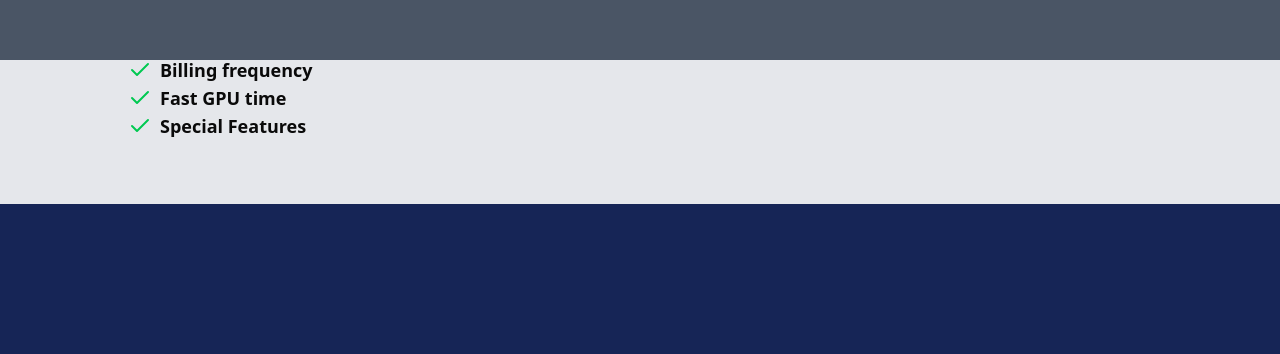
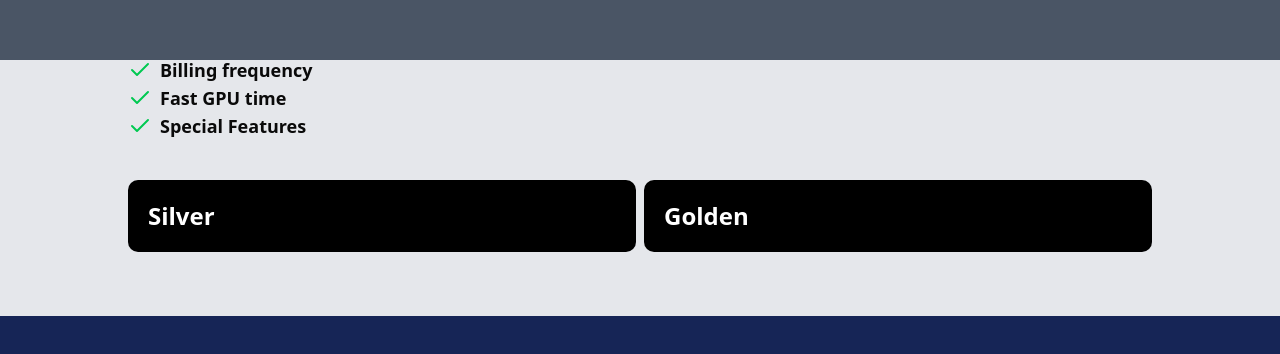
Before and after one commit to Keerthi-2025/PixelAura, a Next.js app: page / in a window 1280 px wide. Shown: the part 2340-2694 px from the top of the page. Built offline with nearby package versions, Linux system fonts and the light colour scheme.

Commit message:
Created PriceCard

```diff
--- a/components/Home/Price/Price.tsx
+++ b/components/Home/Price/Price.tsx
@@ -1,5 +1,7 @@
 import { Check } from 'lucide-react'
 import React from 'react'
+import PriceCard from './PriceCard'
+
 
 function Price() {
   return (
@@ -11,11 +13,11 @@ function Price() {
             <h1 className=' text-3xl md:text-4xl lg:text-6xl font-bold '>
                 Our Pricing Plans
             </h1>
-            <p className=' font-medium'>Higher resolution or more complex images cost more. <br/>What “high quality” means can vary across providers.<br/>
+            <p className=' font-medium'>Higher resolution or more complex images cost more. <br/> What “high quality” means can vary across providers.<br/>
                 Some services use a credit or token system, where you pay <br/>for tokens or credits and each generation uses some amount. <br/>Others are flat subscription with limits.
             </p>
             <div>
-                <div className='flex items-center space-x-2'>
+                   <div className='flex items-center space-x-2'>
                     <Check className='text-green-500 w-6 h-6 '/>
                     <p className='text-lg font-semibold'>Quality vs. Resolution</p>
                     </div>
@@ -28,24 +30,37 @@ function Price() {
                  <div className='flex items-center space-x-2'>
                     <Check className='text-green-500 w-6 h-6 '/>
                     <p className='text-lg font-semibold'>Billing frequency</p>
-                </div>
+                 </div>
 
                   <div className='flex items-center space-x-2'>
                     <Check className='text-green-500 w-6 h-6 '/>
                     <p className='text-lg font-semibold'>Fast GPU time</p>
-                </div>
+                  </div>
 
                  <div className='flex items-center space-x-2'>
                     <Check className='text-green-500 w-6 h-6 '/>
                     <p className='text-lg font-semibold'>Special Features</p>
+                  </div>
+
                 </div>
 
-                </div>
-                </div>
+
+                <div className='grid grid-cols-1 md:grid-cols-2 gap-2'>
+                    <div>
+                        <PriceCard  price = "4"  user="1" type= "Silver"/>
+                    </div>
+
+
+                    <div>
+                        <PriceCard  price = "5"  user="2" type= "Golden"/>
+                    </div>
+
                 </div>
 
 
 
+                </div>
+                </div>
   )
 }
 
--- /dev/null
+++ b/components/Home/Price/PriceCard.tsx
@@ -0,0 +1,18 @@
+import React from 'react'
+
+
+
+type Props={
+    price:string;
+    type:string;
+    user:string;
+}
+function PriceCard({price, type, user}:Props) {
+  return (
+    <div className=' bg-black p-5 rounded-lg text-white font-semibold text-2xl '>
+        {type}
+    </div>
+  )
+}
+
+export default PriceCard
```
